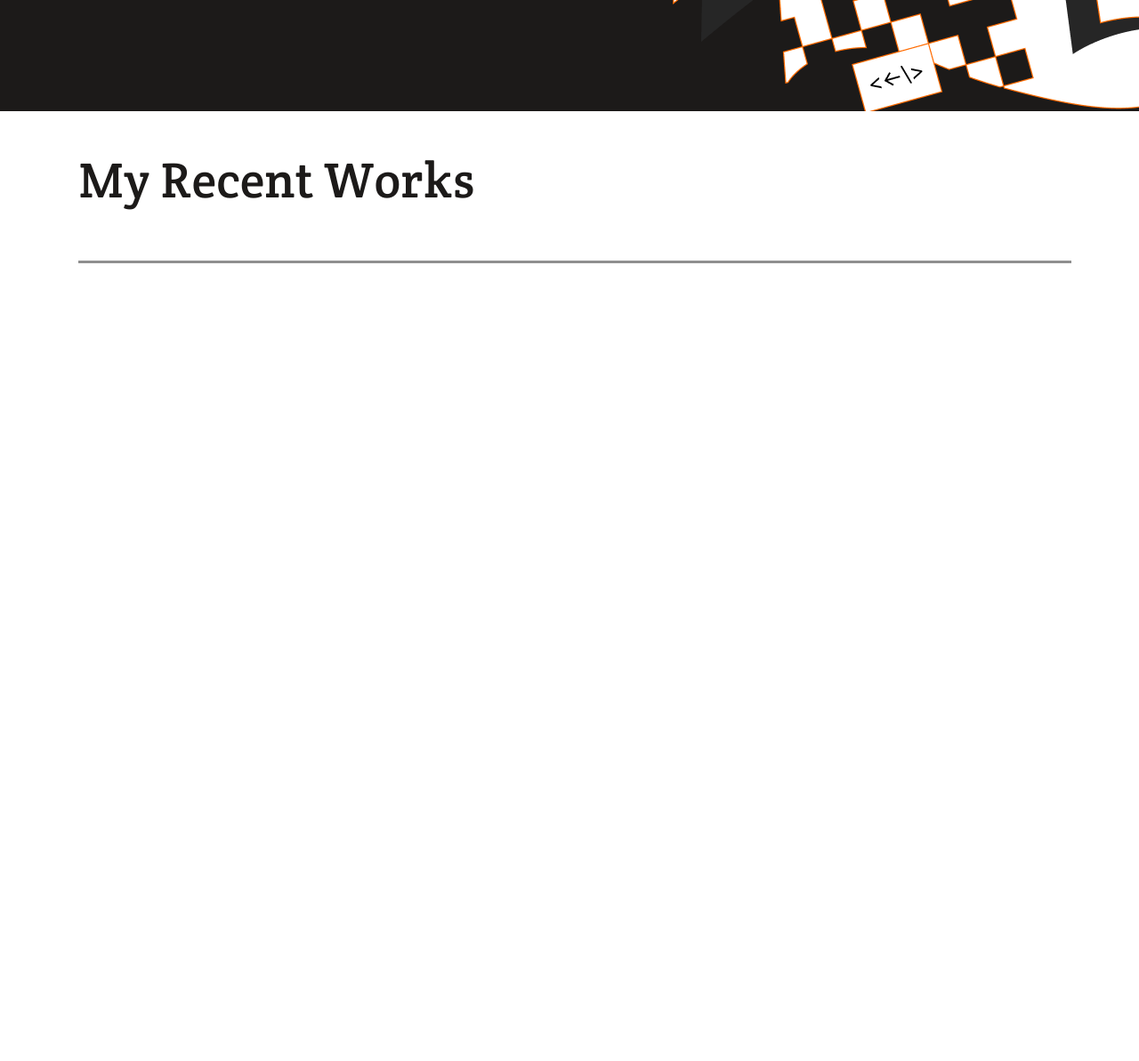
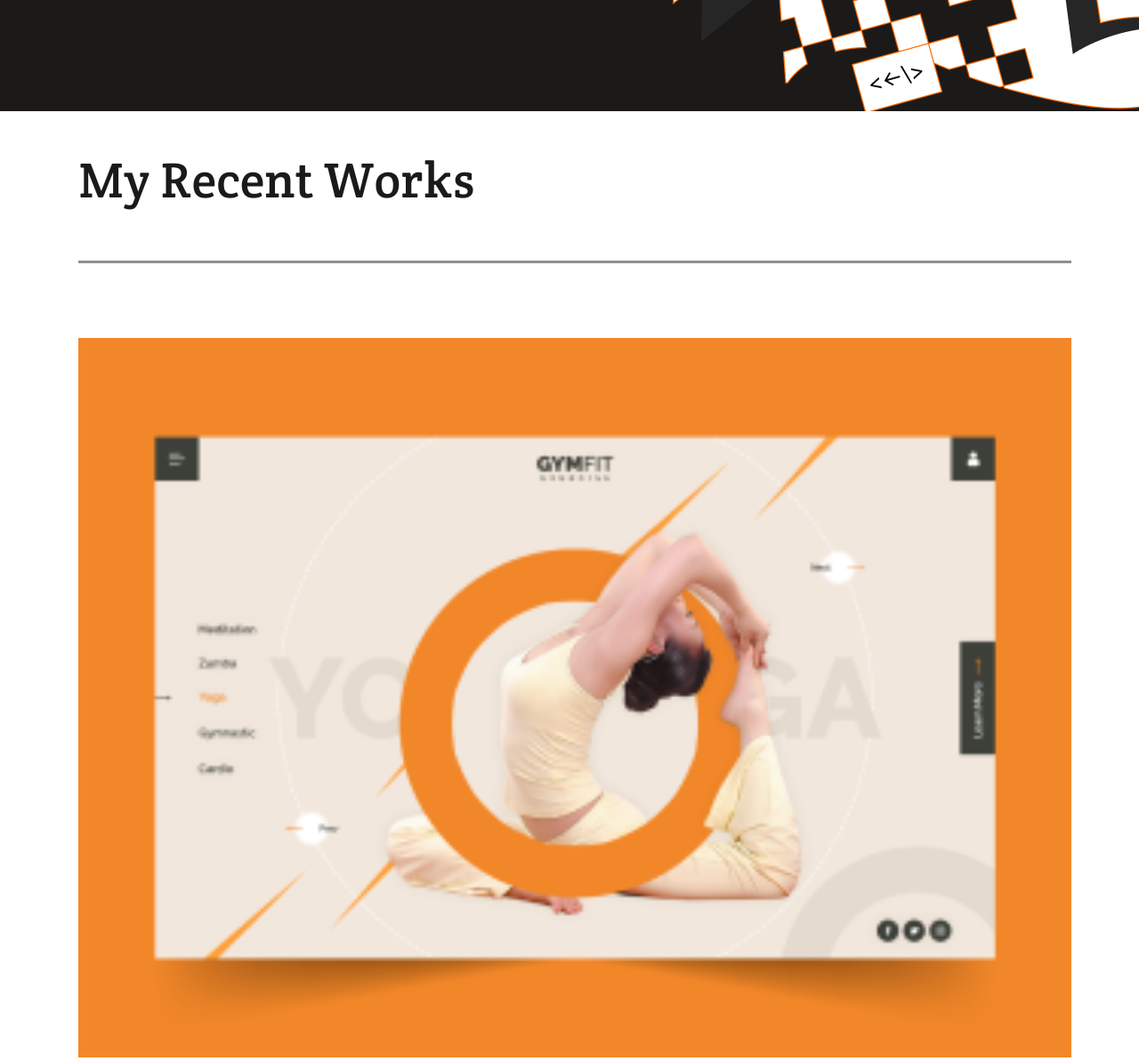
Before and after one commit to EmiLoKiJu/Portfolio, a website: page index.html in a window 1280 px wide. Shown: the part 675-1868 px from the top of the page at 89% size. Before the commit the page ends 975 px from the top, so only its background shows below. Drawn offline with Linux system fonts and the light colour scheme.

Commit message:
Add big image for project section

```diff
--- a/index.html
+++ b/index.html
@@ -66,6 +66,7 @@
                 My Recent Works <br>
             </h1>
             <img class="line" src="Vector.png" alt="LineImage">
+            <img class="bigimage" src="Img Placeholder.png" alt="ImagePlaceHolder">
             <section class="grid1">
 
             </section>
--- a/stetics.css
+++ b/stetics.css
@@ -121,6 +121,15 @@ li {
   width: 87.2%;
 }
 
+.bigimage {
+  margin-top: 80px;
+  text-align: left;
+  margin-left: 6.9%;
+  width: 87.2%;
+}
+
+
+
 
 @media screen and (min-width: 768px) {
   .section1 {
```
